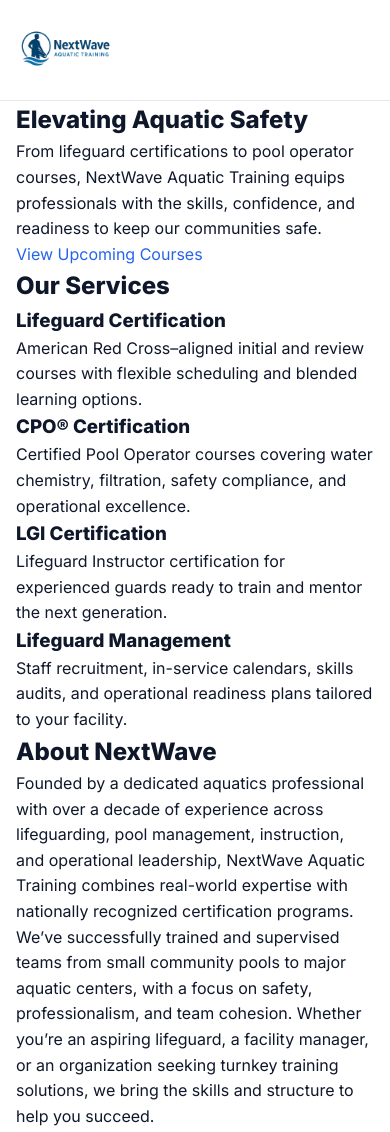
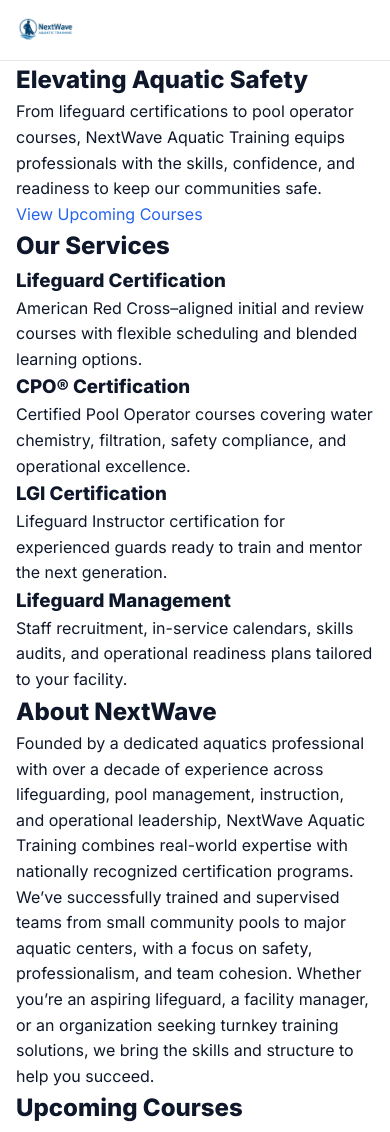
Before and after one commit to Runnerlover98/NextWaveAquaticTraining.github.io, a plain HTML site: page index.html in a window 390 px wide. Shown: the top 1132 px of the page. Drawn offline with Linux system fonts and the light colour scheme.

Commit message:
Update styles.css

```diff
--- a/styles.css
+++ b/styles.css
@@ -189,7 +189,7 @@ a:hover {
     display: none; /* For mobile: you could add a hamburger menu later */
   }
 .logo-only {
-  height: 100px !important; /* Force a bigger logo */
+  height: 60px !important; /* Force a bigger logo */
   width: auto !important;
   display: block;
 }
```
